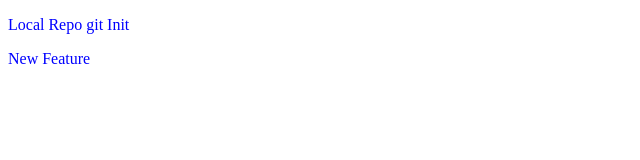
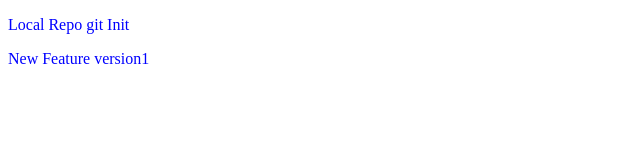
Before and after one commit to rrschauhan07/localrepo, a plain HTML site: page index.html in a window 1280 px wide. Shown: the full height of the page, 0-640 px from the left. Drawn offline with Linux system fonts and the light colour scheme.

Commit message:
version feature

```diff
--- a/index.html
+++ b/index.html
@@ -8,6 +8,7 @@
 </head>
 <body>
     <p>Local Repo git Init</p>
-    <p>New Feature</p>
+    <p>New Feature version1</p>
+
 </body>
 </html>
```
